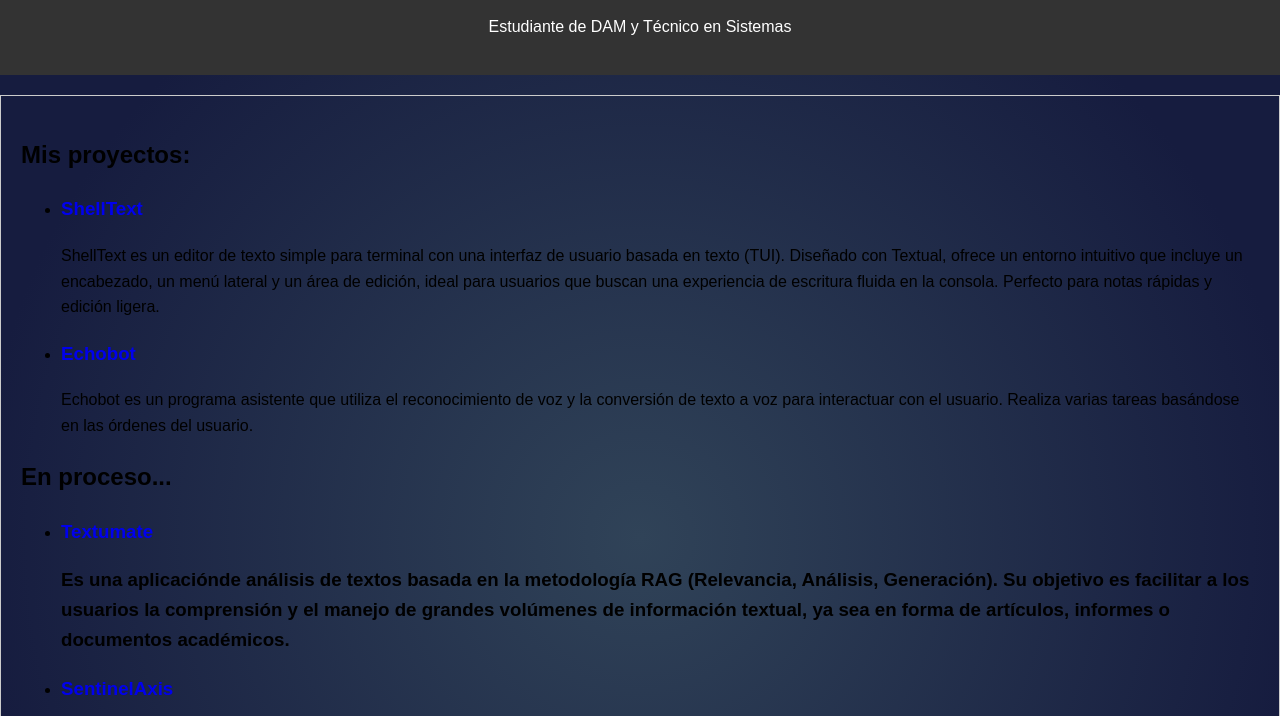
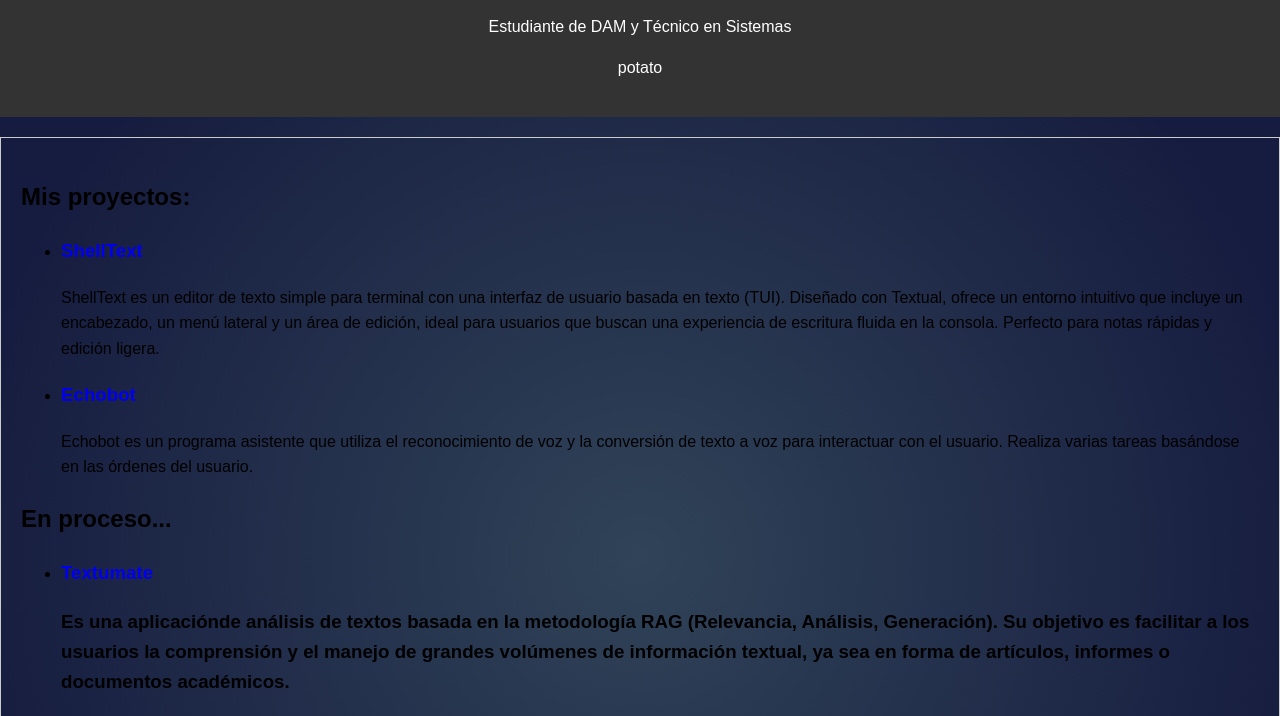
Before and after one commit to Jaime-Moranchel/Jaime-Moranchel, a plain HTML site: page index.html in a window 1280 px wide. Shown: the part 126-842 px from the top of the page. Drawn offline with Linux system fonts and the light colour scheme.

Commit message:
maybe some changes

```diff
--- a/index.html
+++ b/index.html
@@ -18,6 +18,7 @@
 
         <h1>Hola, soy Jaime Moranchel</h1>
         <p>Estudiante de DAM y Técnico en Sistemas</p>
+        <p>potato</p>
     </header>
 
     <main>
```
